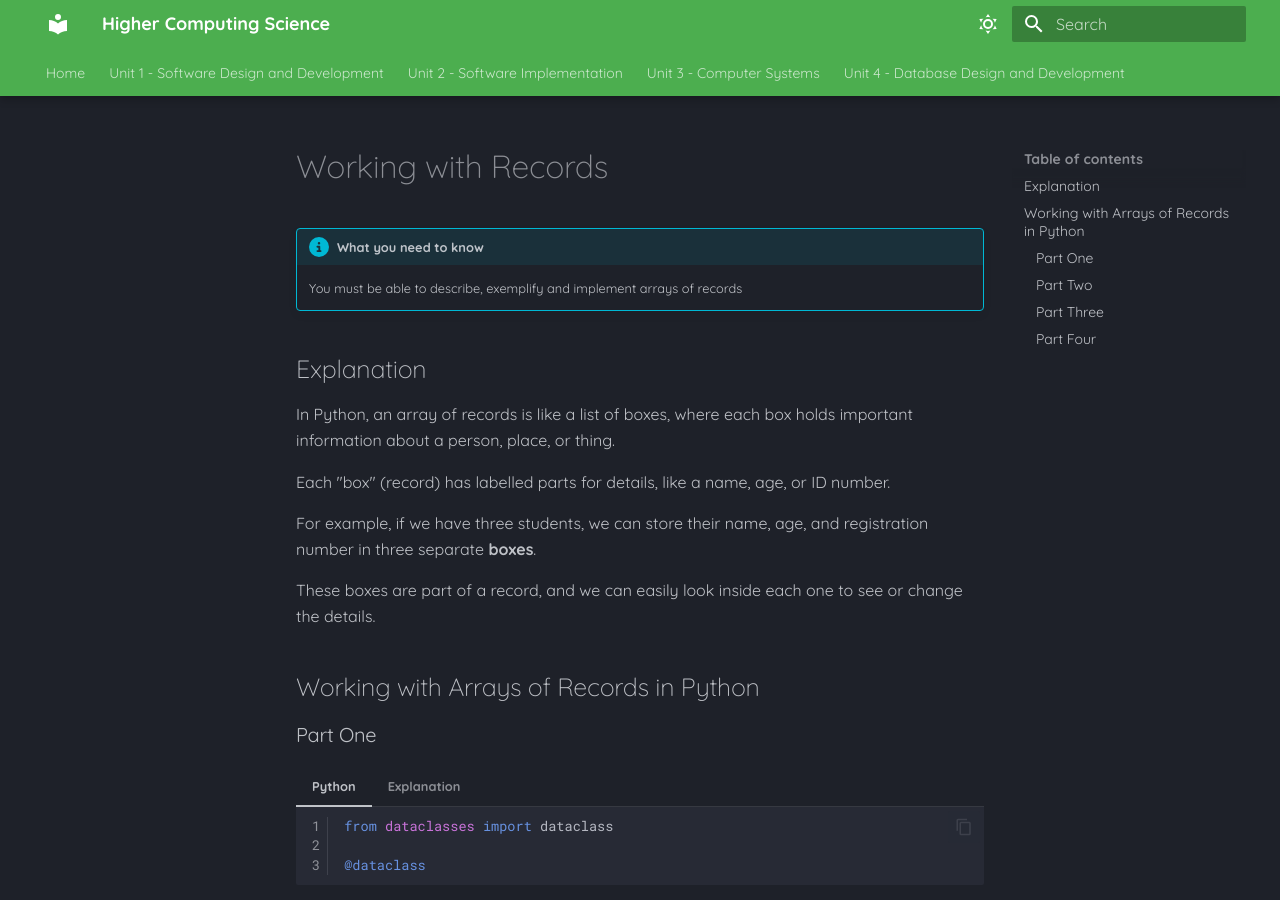
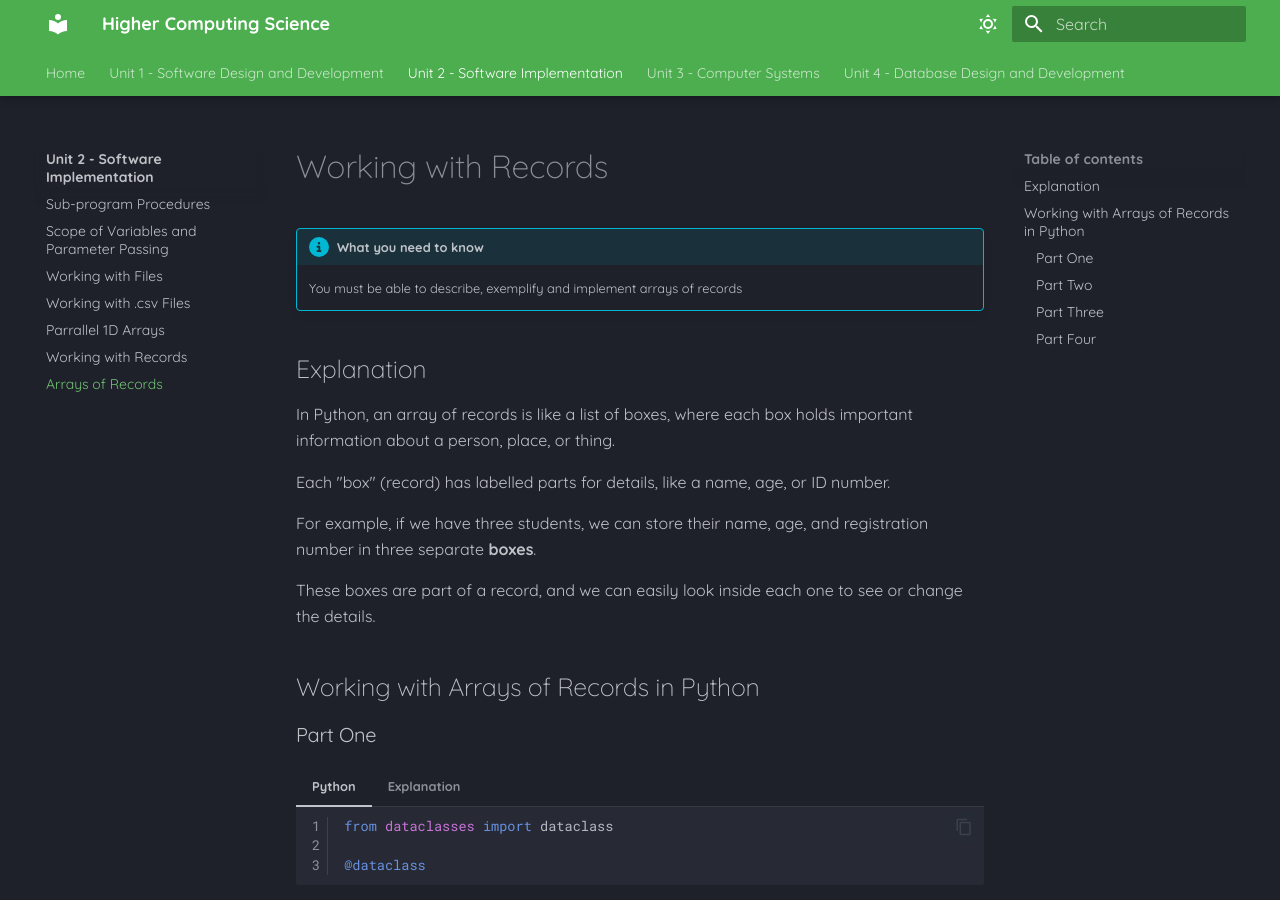
Before and after one commit to Mr-Wood-CS/Higher-Computing-Science-MD-Files, an MkDocs documentation site: the page built from docs/SI/09-Arrays-of-Records.md, in a window 1280 px wide and 900 px high. Built offline with MkDocs 1.6.1 and Material for MkDocs 9.7.7, drawn with Linux system fonts in a browser that asks for light colours.

Commit message:
Update mkdocs.yml

```diff
--- a/mkdocs.yml
+++ b/mkdocs.yml
@@ -15,6 +15,7 @@ nav:
       - Working with .csv Files: 'SI/06-Working-with-Files-(csv).md'
       - Parrallel 1D Arrays: 'SI/07-Parallel-1D-Arrays.md'
       - Working with Records: 'SI/08-Working-with-Records.md'
+      - Arrays of Records: 'SI/09-Arrays-of-Records.md'
     - Unit 3 - Computer Systems:
       - CS/index.md
     - Unit 4 - Database Design and Development:
```
